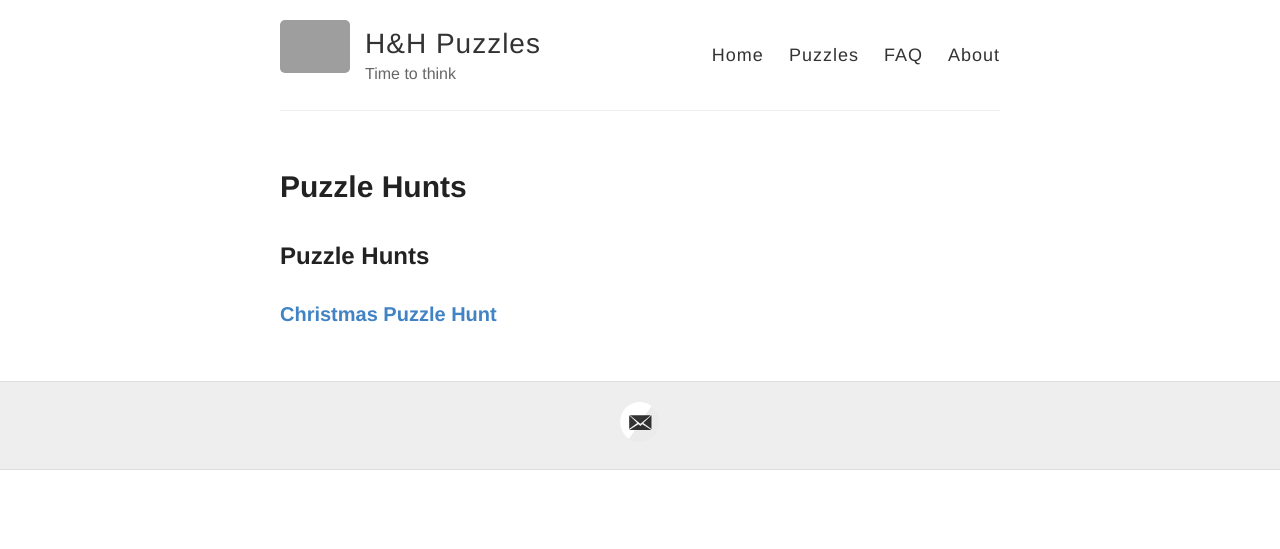
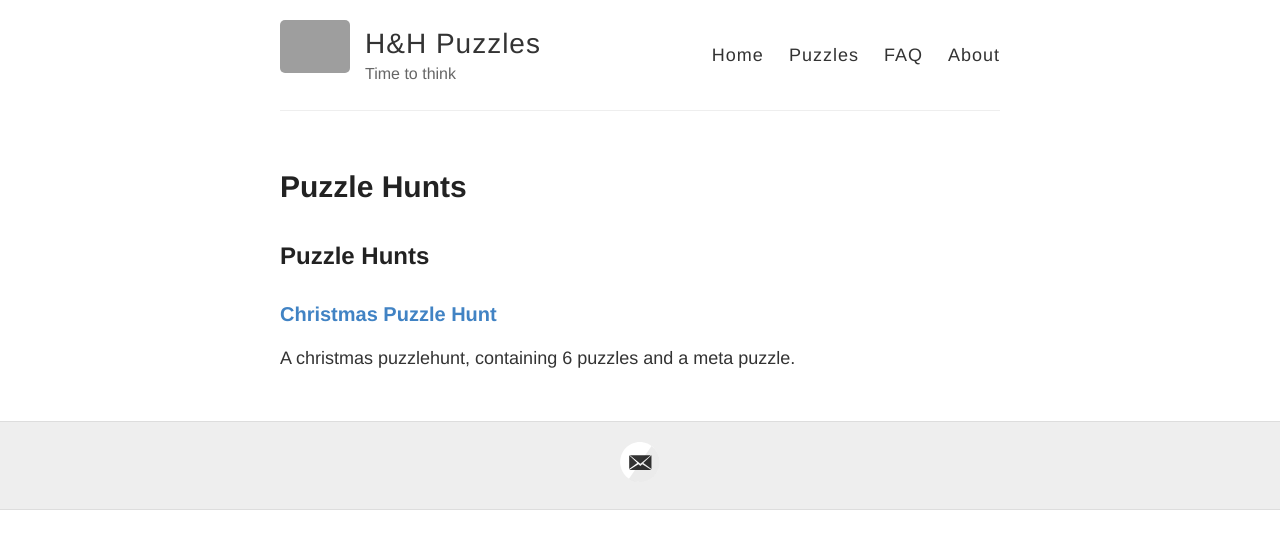
Before and after one commit to HandH-Puzzle/HandH-Puzzle.github.io, a Jekyll site: the page built from puzzles.md, in a window 1280 px wide. Shown: the top 549 px of the page. Built offline with Jekyll 4.4.1, drawn with Linux system fonts in a browser that asks for light colours; our own code applies the rules of GitHub Pages for plain Markdown files; grey boxes are pictures that could not be loaded.

Commit message:
Update puzzles.md

```diff
--- a/puzzles.md
+++ b/puzzles.md
@@ -1,3 +1,5 @@
 ## Puzzle Hunts
 
 ### <a href="./puzzles/20201205_Christmas.md" target="_top"> Christmas Puzzle Hunt </a>
+
+A christmas puzzlehunt, containing 6 puzzles and a meta puzzle.
```
